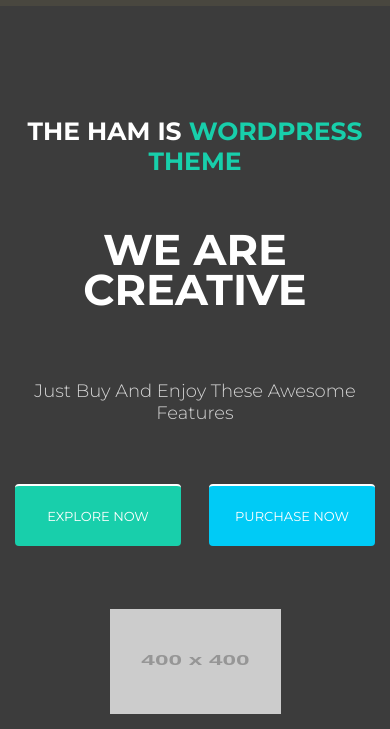
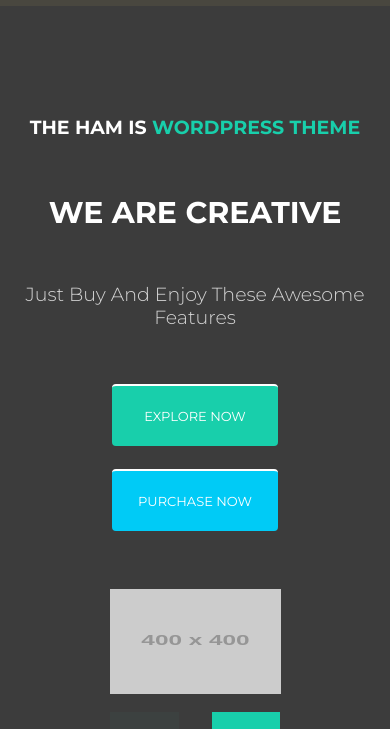
Before and after one commit to kuharenko-olya/Ham, a website: page public/index.html in a window 390 px wide. Shown: the part 114-843 px from the top of the page. Drawn offline with Linux system fonts and the light colour scheme; placeholder pictures from the web are drawn by us.

Commit message:
доработка адаптива

```diff
--- a/public/index.html
+++ b/public/index.html
@@ -49,7 +49,7 @@
 
                 <div class="actions">
                     <a href="#" class="button">EXPLORE NOW</a>
-                    <a href="#" class="button other-color right-indent">purchase now</a>
+                    <a href="#" class="button other-color">purchase now</a>
 
                     <div class="prewiew">
                         <div class="block">
--- a/sass/_responsive.scss
+++ b/sass/_responsive.scss
@@ -192,37 +192,40 @@
         }
 
         .jumbotron {
-            padding: 110px 0px;
-            padding-bottom: 350px;
+            padding: 110px 15px;
+            padding-bottom: 305px;
 
             .menu-container {
                 width: 100%;
             }
 
             .titles h1 {
-                font-size: 25px;
+                font-size: 19px;
             }
 
             .titles h2 {
-                font-size: 43px;
+                font-size: 30px;
             }
 
             .titles h3 {
-                font-size: 18px;
-                margin-bottom: 60px;
-                margin-top: 40px;
+                font-size: 19px;
+                margin-bottom: 55px;
+                margin-top: 20px;
             }
 
+            .actions{
+                flex-direction: column;
+                a.button{
+                    margin-right: 0px;
+                    margin-bottom: 23px;
+                }
+            }
 
             .actions .prewiew {
-                top: 125px;
+                top: 205px;
                 left: 0;
                 width: 170px;
                 margin: 0 auto;
-            }
-
-            a.button.right-indent {
-                margin-right: 0px;
             }
         }
 
@@ -276,11 +279,15 @@
             justify-content: center;
 
             p {
-                font-size: 25px;
+                font-size: 20px;
             }
 
             .icon-with-title {
                 font-size: 23px;
+            }
+
+            .icon-with-title i{
+                padding-right: 10px;
             }
 
 
@@ -299,7 +306,7 @@
             left: 0;
             right: 0;
             margin: 0 auto;
-            top: 65px;
+            top: 105px;
         }
 
         h2 {
```
Also changed, not shown: public/css/main.css.
